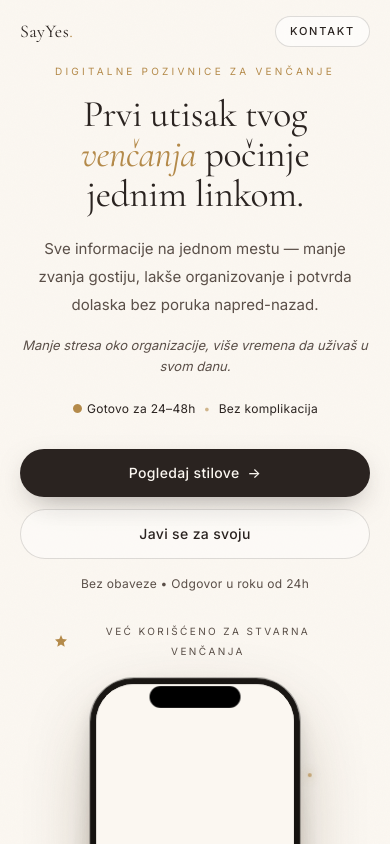
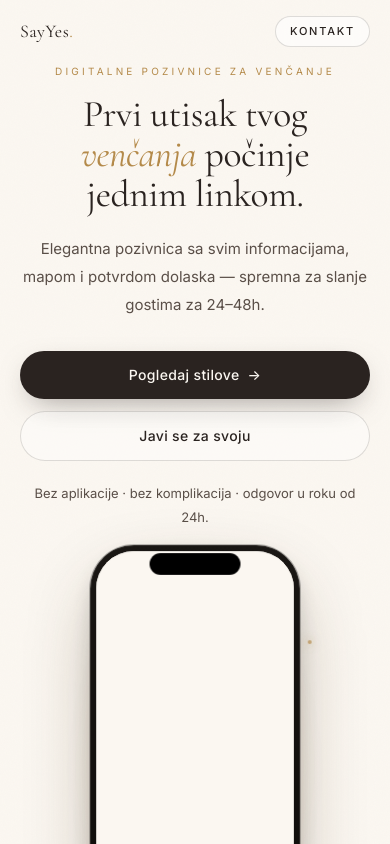
Before and after one commit to nvojinovic/sayyes-invites, a React (Vite) app: page / in a window 390 px wide. Shown: the top 844 px of the page. Built offline with nearby package versions, Linux system fonts and the light colour scheme; a web font is replaced by a local one.

Commit message:
Simplify hero and fix phone preview scaling

```diff
--- a/src/components/home/Hero.tsx
+++ b/src/components/home/Hero.tsx
@@ -66,21 +66,11 @@ export default function Hero() {
           </h1>
 
           <p className="animate-fade-up delay-200 mx-auto mt-5 max-w-xl text-[15px] leading-7 text-ink-soft sm:text-lg sm:leading-relaxed md:mx-0 md:mt-6">
-            Sve informacije na jednom mestu — manje zvanja gostiju, lakše
-            organizovanje i potvrda dolaska bez poruka napred-nazad.
+            Elegantna pozivnica sa svim informacijama, mapom i potvrdom dolaska
+            — spremna za slanje gostima za 24–48h.
           </p>
 
-          <p className="animate-fade-up delay-200 mt-4 mx-auto md:mx-0 max-w-md text-[13px] italic leading-relaxed text-ink-soft">
-            Manje stresa oko organizacije, više vremena da uživaš u svom danu.
-          </p>
-
-          <p className="animate-fade-up delay-200 mt-5 text-[12px] leading-6 tracking-wide text-ink sm:text-[13px]">
-            <span className="text-gold">●</span> Gotovo za 24–48h
-            <span className="mx-2 text-gold/60">•</span>
-            Bez komplikacija
-          </p>
-
-          <div className="animate-fade-up delay-300 mt-7 flex flex-col items-stretch gap-3 sm:flex-row sm:items-center sm:justify-center md:justify-start">
+          <div className="animate-fade-up delay-300 mt-8 flex flex-col items-stretch gap-3 sm:flex-row sm:items-center sm:justify-center md:justify-start">
             <a
               href="#templates"
               className="group inline-flex min-h-12 items-center justify-center rounded-full bg-ink px-7 py-3.5 text-sm font-medium tracking-wide text-ivory shadow-[0_10px_30px_-12px_rgba(42,35,32,0.55)] transition-all hover:-translate-y-0.5 hover:shadow-[0_18px_40px_-12px_rgba(42,35,32,0.55)]"
@@ -96,27 +86,9 @@ export default function Hero() {
             </a>
           </div>
 
-          <p className="animate-fade-in delay-500 mt-4 text-center md:text-left text-[12px] tracking-wide text-ink-soft">
-            Bez obaveze • Odgovor u roku od 24h
+          <p className="mt-5 text-center text-[13px] leading-6 text-ink-soft sm:text-sm md:text-left">
+            Bez aplikacije · bez komplikacija · odgovor u roku od 24h.
           </p>
-
-          <div className="animate-fade-in delay-500 mt-7 flex items-center justify-center gap-3 md:justify-start">
-            <svg
-              width="14"
-              height="14"
-              viewBox="0 0 14 14"
-              className="text-gold"
-              aria-hidden="true"
-            >
-              <path
-                d="M7 1l1.7 3.9L13 5.5l-3.2 2.9.9 4.3L7 10.5 3.3 12.7l.9-4.3L1 5.5l4.3-.6L7 1z"
-                fill="currentColor"
-              />
-            </svg>
-            <p className="max-w-[16rem] text-[10px] uppercase leading-5 tracking-[0.24em] text-ink-soft sm:max-w-none sm:text-[11px] sm:tracking-[0.3em]">
-              Već korišćeno za stvarna venčanja
-            </p>
-          </div>
         </div>
 
         <div className="animate-fade-up delay-200 relative mt-1 sm:mt-0">
--- a/src/components/home/PhoneMockup.tsx
+++ b/src/components/home/PhoneMockup.tsx
@@ -58,7 +58,7 @@ export default function PhoneMockup() {
     <motion.div
       ref={parallaxRef}
       style={{ y, scale }}
-      className="will-change-transform"
+      className="relative will-change-transform"
     >
       <div
         ref={containerRef}
@@ -78,7 +78,7 @@ export default function PhoneMockup() {
               src="/ivana-dimitrije?preview=true"
               title="Demo pozivnica — Ivana & Dimitrije"
               tabIndex={-1}
-              loading="lazy"
+              loading="eager"
               className="phone-iframe"
             />
           </div>
--- a/src/index.css
+++ b/src/index.css
@@ -201,9 +201,12 @@
     height: 844px;
     border: none;
     display: block;
-    transform: scale(0.713);
+    transform: scale(0.513);
     transform-origin: top left;
     pointer-events: none;
+  }
+  @media (min-width: 640px) {
+    .phone-iframe { transform: scale(0.713); }
   }
   @media (min-width: 768px) {
     .phone-iframe { transform: scale(0.764); }
```
